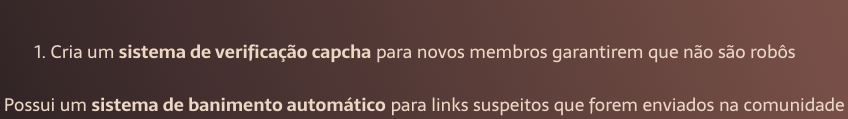
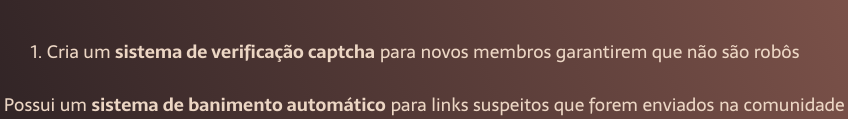
Before and after one commit to rafaballerini/LandingPage, a plain HTML site: page index.html in a window 1280 px wide. Shown: the part 681-800 px from the top of the page, 225-1073 px from the left. Drawn offline with Linux system fonts and the light colour scheme.

Commit message:
correção da palavra "captcha"

```diff
--- a/index.html
+++ b/index.html
@@ -32,7 +32,7 @@
 
     <section class="conteudo-secundario">
       <h3 class="conteudo-secundario-titulo">O que ela faz por você?</h3>
-      <p class="conteudo-secundario-paragrafo">1. Cria um <strong>sistema de verificação capcha</strong> para novos membros garantirem que não são robôs</p>
+      <p class="conteudo-secundario-paragrafo">1. Cria um <strong>sistema de verificação captcha</strong> para novos membros garantirem que não são robôs</p>
       <p class="conteudo-secundario-paragrafo">2. Possui um <strong>sistema de banimento automático</strong> para links suspeitos que forem enviados na comunidade</p>
       <p class="conteudo-secundario-paragrafo">3. <strong>Sistema de avisos e banimento manual</strong>, para pessoas administradoras utilizarem</p>
     </section>
```
